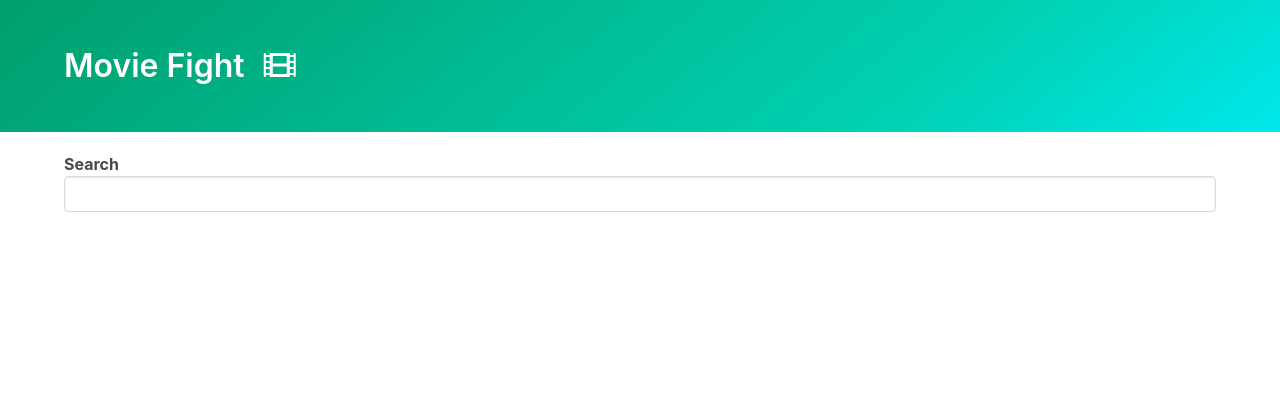
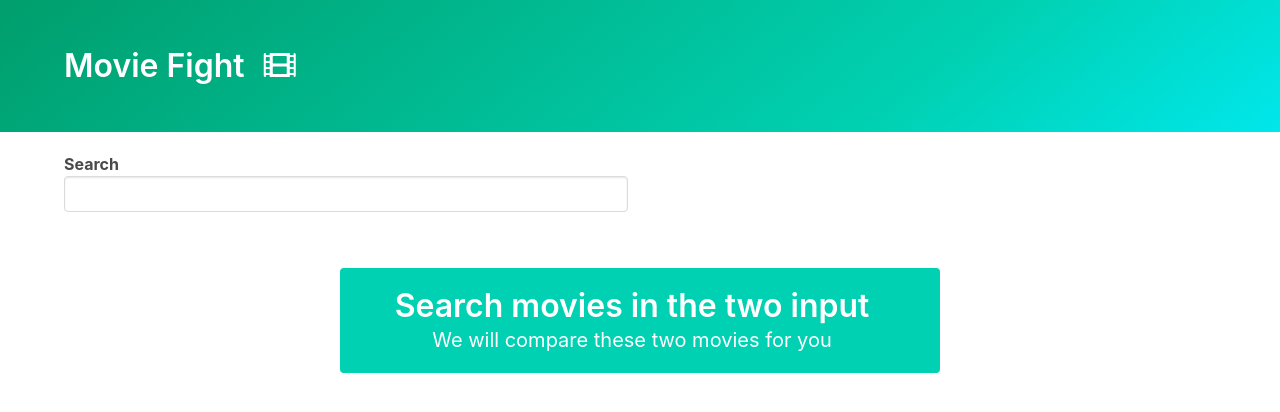
Before and after one commit to bachtangthang/movieFighting, a plain HTML site: page index.html in a window 1280 px wide. Drawn offline with nearby package versions, Linux system fonts and the light colour scheme.

Commit message:
redactoring HTML

```diff
--- a/index.html
+++ b/index.html
@@ -26,8 +26,20 @@
       </div>
     </section>
     <div class="container">
-      <div class = "autocomplete"></div>
-      <div id = "summary"></div>
+      <div class="columns">
+        <div class="column">
+          <div id = "left-autocomplete"></div>
+        </div>
+
+        <div class="column">
+          <div id = "right-autocomplete"></div>
+        </div>
+      </div>
+
+      <div class="coloum is-half notification is-primary tutorial">
+        <h1 class="title">Search movies in the two input</h1>
+        <p class="subtitle">We will compare these two movies for you</p>
+      </div>
     </div>
 
     <script src="utils.js"></script>
--- a/index.js
+++ b/index.js
@@ -1,7 +1,5 @@
-const root = document.querySelector('.autocomplete');//everything happen with autocomplete
-
 createAutoComplete({
-    root: document.querySelector('.autocomplete'),
+    root: document.querySelector('#left-autocomplete'),
     renderOption(movie) {
         const imgSrc = movie.Poster === 'N/A'? '':movie.Poster
         return `
```
